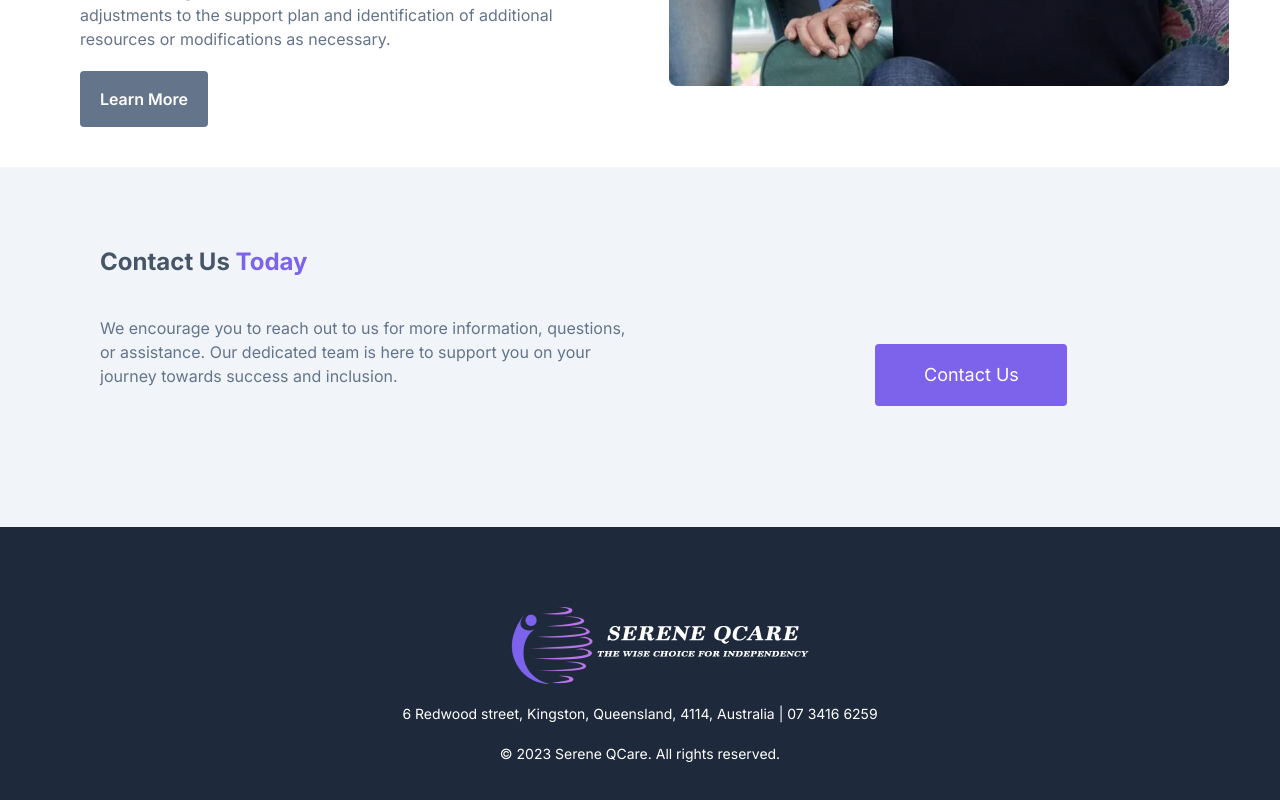
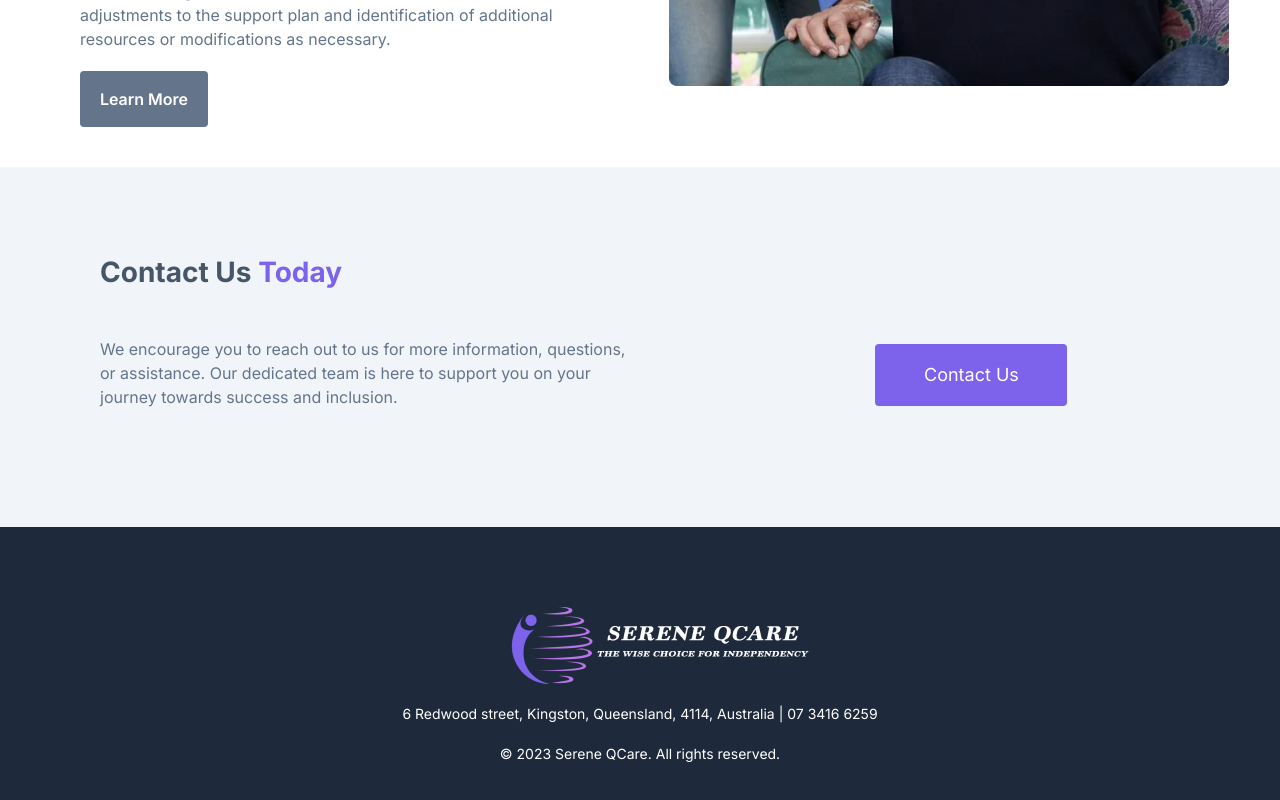
Before and after one commit to WebGhpTech/Serene-Qcare, a React (Vite) app: page /services in a window 1280 px wide. Shown: the part 3274-4074 px from the top of the page. Built offline with nearby package versions, Linux system fonts and the light colour scheme.

Commit message:
Update Services.jsx

```diff
--- a/src/pages/Services.jsx
+++ b/src/pages/Services.jsx
@@ -116,7 +116,7 @@ const Services = () => {
    </div>
    <div className=' flex bg-textGray w-full h-[360px]'>
                <div>
-               <h1 className='font-bold text-2xl pt-20 ml-[100px] mb-10'> <span className='text-darkGray'>Contact Us </span> <span className='text-primary'>Today</span></h1>
+               <h1 className='font-bold text-3xl pt-20 ml-[100px] mb-10'> <span className='text-darkGray'>Contact Us </span> <span className='text-primary'>Today</span></h1>
                <p className='ml-[100px] text-button2 text-md '>We encourage you to reach out to us for more information, questions, <br/>or assistance. Our dedicated team is here to support you on your<br/> journey towards success and inclusion.</p>
                </div>
 
```
